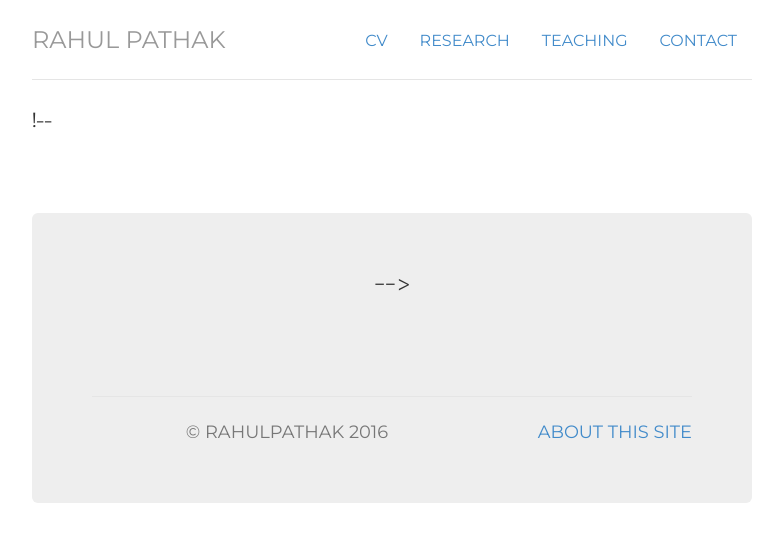
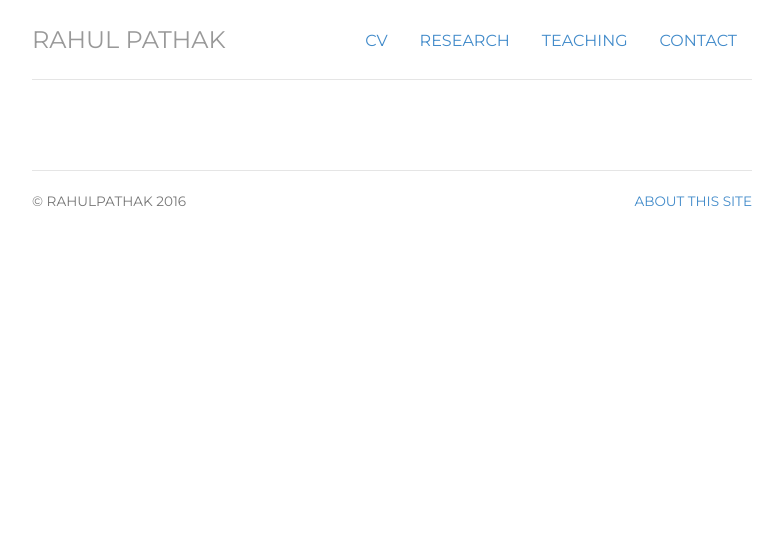
Before and after one commit to pathak-rahul/pathak-rahul.github.io, a Jekyll site: the page built from teaching/index.html, in a window 1280 px wide. Shown: the top 542 px of the page, without its empty margins (248-1031 px from the left). Built offline with Jekyll 4.4.1, drawn with Linux system fonts in a browser that asks for light colours.

Commit message:
Update index.html

```diff
--- a/teaching/index.html
+++ b/teaching/index.html
@@ -2,7 +2,6 @@
 layout: default
 title: teaching
 ---
-!-- <div class="jumbotron"> -->
 <div class="row marketing">
 	<div class="col-sm-4">
 	</div>
```
